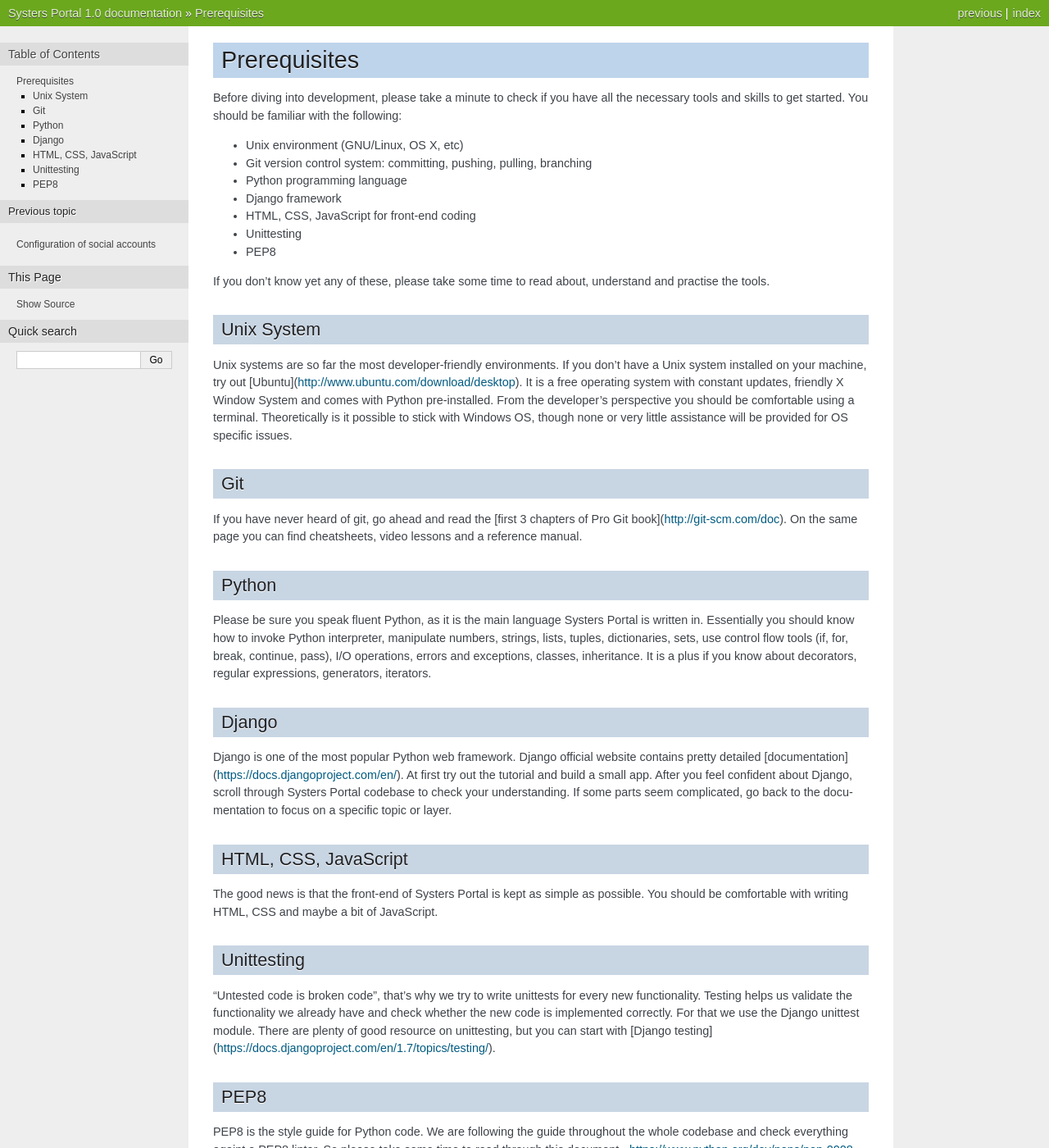
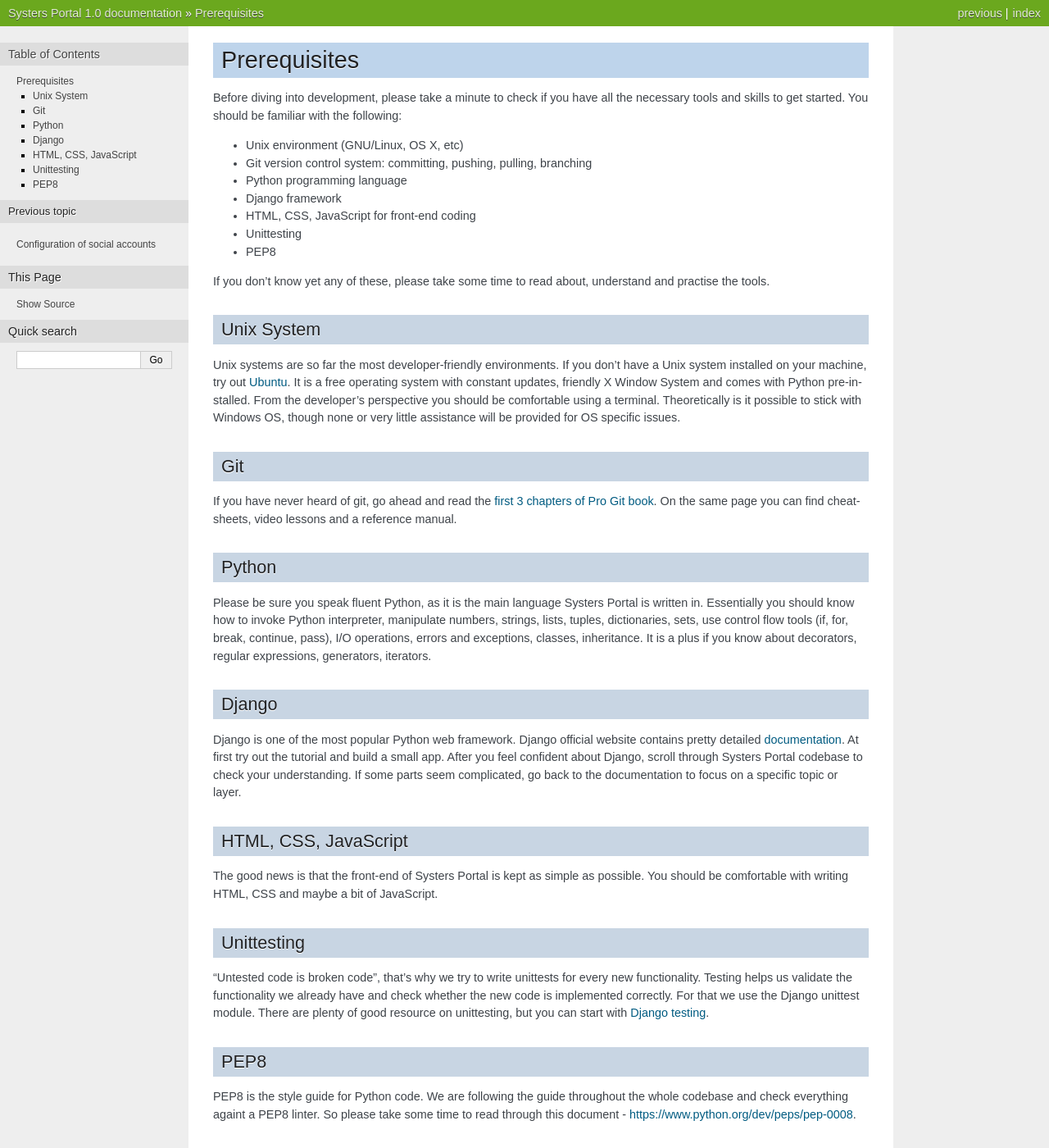
Before and after one commit to anitab-org/portal, a Sphinx documentation site: the page built from docs/develop/prerequisites.rst, in a window 1280 px wide and 1400 px high. Shown: the whole window at 82% size. Built offline with Sphinx 7.4.7, drawn with Linux system fonts in a browser that asks for light colours.

Commit message:
fix links from markdown to restructured text

```diff
--- a/docs/develop/prerequisites.rst
+++ b/docs/develop/prerequisites.rst
@@ -21,7 +21,7 @@
 
 Unix systems are so far the most developer-friendly environments. If you don't
 have a Unix system installed on your machine, try out
-[Ubuntu](http://www.ubuntu.com/download/desktop). It is a free operating system
+`Ubuntu <http://www.ubuntu.com/download/desktop>`_. It is a free operating system
 with constant updates, friendly X Window System and comes with Python pre-installed.
 From the developer's perspective you should be comfortable using a terminal.
 Theoretically is it possible to stick with Windows OS, though none or very little
@@ -31,7 +31,7 @@
 ---
 
 If you have never heard of git, go ahead and read the
-[first 3 chapters of Pro Git book](http://git-scm.com/doc). On the same page you
+`first 3 chapters of Pro Git book <http://git-scm.com/doc>`_. On the same page you
 can find cheatsheets, video lessons and a reference manual.
 
 Python
@@ -48,7 +48,7 @@
 ------
 
 Django is one of the most popular Python web framework. Django official website
-contains pretty detailed [documentation](https://docs.djangoproject.com/en/). At
+contains pretty detailed `documentation <https://docs.djangoproject.com/en/>`_. At
 first try out the tutorial and build a small app. After you feel confident about
 Django, scroll through Systers Portal codebase to check your understanding. If
 some parts seem complicated, go back to the documentation to focus on a specific
@@ -68,7 +68,7 @@
 new functionality. Testing helps us validate the functionality we already have
 and check whether the new code is implemented correctly. For that we use the
 Django unittest module. There are plenty of good resource on unittesting, but you
-can start with [Django testing](https://docs.djangoproject.com/en/1.7/topics/testing/).
+can start with `Django testing <https://docs.djangoproject.com/en/1.7/topics/testing/>`_.
 
 PEP8
 ----
```
